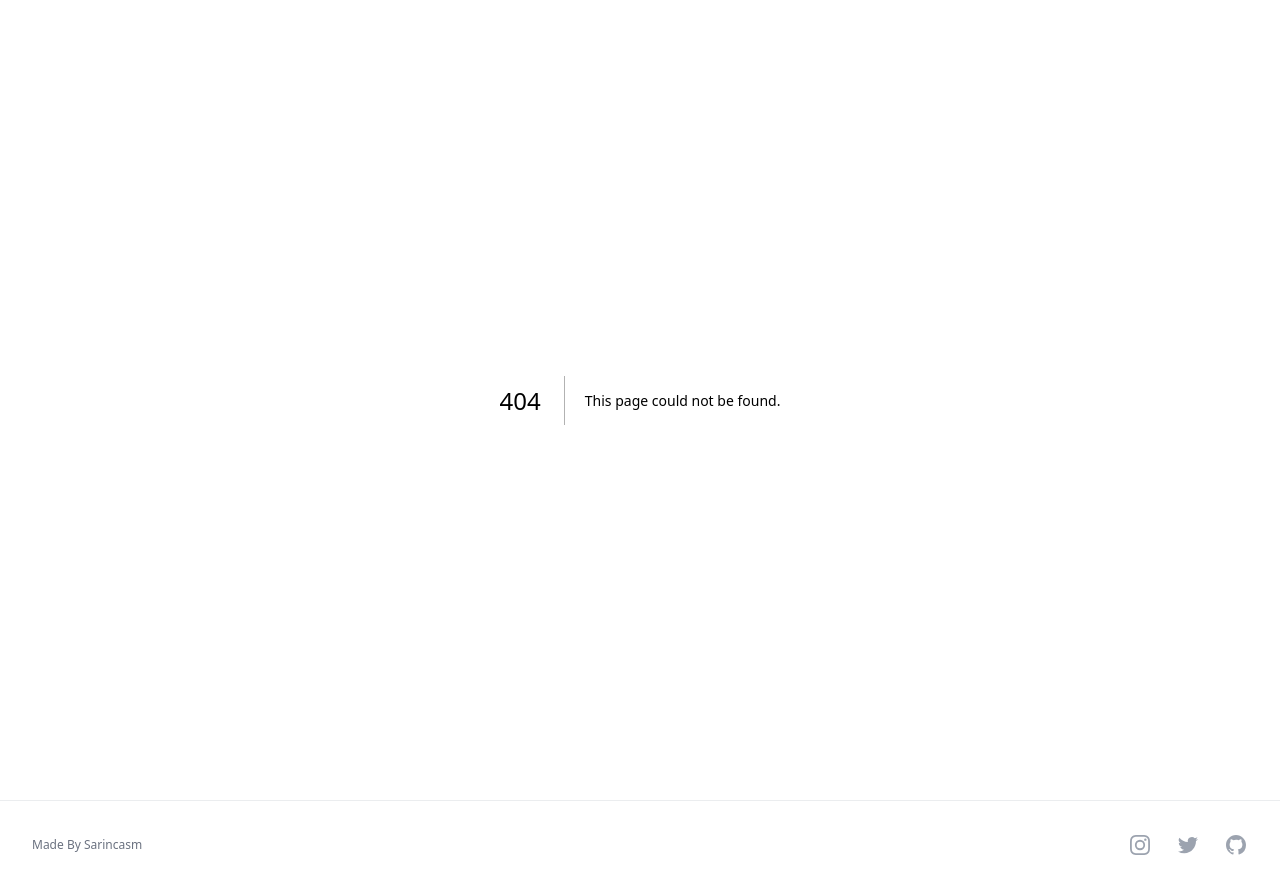
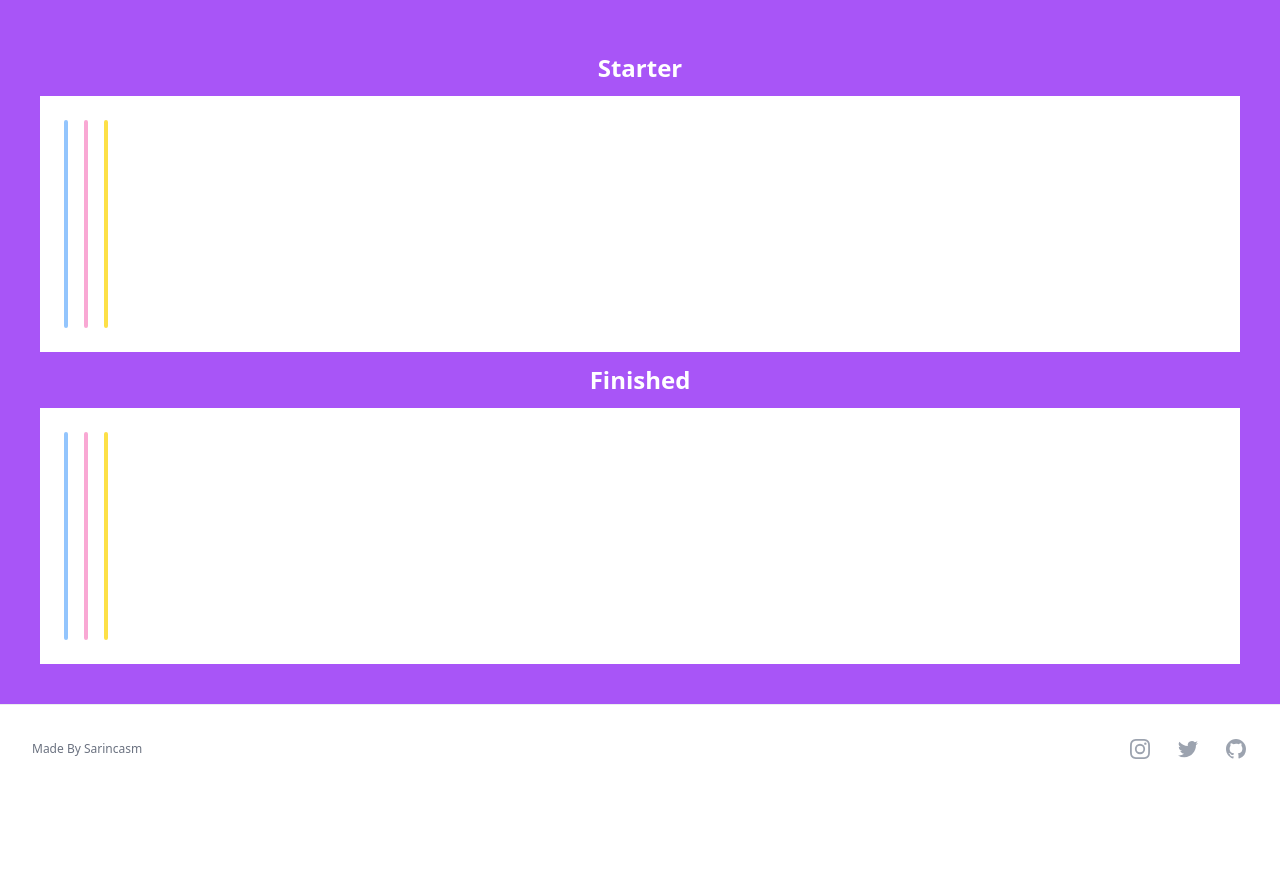
Before and after one commit to sarincasm/jar-of-dirt, a Next.js app in the folder style/css-fundamentals/: page /flexbox/wrapping/deconstructed-pancake in a window 1280 px wide. Before the commit this address had no page. Shown: the top 894 px of the page. After the commit the page ends 809 px from the top, so only its background shows below. Built offline with nearby package versions, Linux system fonts and the light colour scheme.

Commit message:
css fundamentals - flexbox - wrapping starter - deconstructed pancake

```diff
--- a/style/css-fundamentals/app/flexbox/growing-shrinking/page.tsx
+++ b/style/css-fundamentals/app/flexbox/growing-shrinking/page.tsx
@@ -56,8 +56,8 @@ export default function Page() {
 		},
 	].map((post) => ({...post, href: base + post.href}))
 
-	const mainTitle = 'Directions and Alignment'
-	const mainDescription = 'Directions and Alignment'
+	const mainTitle = 'Growing and Shrinking'
+	const mainDescription = 'Growing and Shrinking'
 
 	return LinkGrid({posts, mainTitle, mainDescription})
 }
--- a/style/css-fundamentals/app/flexbox/page.tsx
+++ b/style/css-fundamentals/app/flexbox/page.tsx
@@ -23,6 +23,16 @@ export default function Page() {
 				title: 'Flexbox',
 			},
 		},
+		{
+			href: '/wrapping',
+			title: 'Wrapping',
+			description: 'Wrapping',
+			date: '2023-05-23',
+			category: {
+				href: `${base}`,
+				title: 'Flexbox',
+			},
+		},
 	].map((post) => ({...post, href: base + post.href}))
 	const mainTitle = 'Module 4: Flexbox'
 	const mainDescription = 'Flexbox'
--- /dev/null
+++ b/style/css-fundamentals/app/flexbox/wrapping/deconstructed-pancake/page.tsx
@@ -0,0 +1,36 @@
+function renderStarter() {
+	return (
+		<section className="p-4 bg-white flex">
+			<article className="m-2 rounded-2xl h-52 bg-blue-400 border-blue-300 border-2"></article>
+			<article className="m-2 rounded-2xl h-52 bg-pink-400 border-pink-300 border-2"></article>
+			<article className="m-2 rounded-2xl h-52 bg-yellow-400 border-yellow-300 border-2"></article>
+		</section>
+	)
+}
+
+function renderDone() {
+	return (
+		<section className="p-4 bg-white flex">
+			<article className="m-2 rounded-2xl h-52 bg-blue-400 border-blue-300 border-2"></article>
+			<article className="m-2 rounded-2xl h-52 bg-pink-400 border-pink-300 border-2"></article>
+			<article className="m-2 rounded-2xl h-52 bg-yellow-400 border-yellow-300 border-2"></article>
+		</section>
+	)
+}
+
+export default function Page() {
+	return (
+		<main className="bg-purple-500">
+			<div className="p-10">
+				<h2 className="text-2xl font-bold my-3 text-center text-white">
+					Starter
+				</h2>
+				{renderStarter()}
+				<h2 className="text-2xl font-bold my-3 text-center text-white">
+					Finished
+				</h2>
+				{renderDone()}
+			</div>
+		</main>
+	)
+}
--- /dev/null
+++ b/style/css-fundamentals/app/flexbox/wrapping/page.tsx
@@ -0,0 +1,24 @@
+import {LinkGrid, GridPost} from '@/components/LinkGrid'
+
+export default function Page() {
+	const base = '/flexbox/wrapping'
+	const categoryTitle = 'Wrapping'
+	const posts: GridPost[] = [
+		{
+			href: '/deconstructed-pancake',
+			title: 'Deconstructed Pancake',
+			description: 'Deconstructed Pancake',
+			date: '2023-05-24',
+			category: {
+				href: `${base}`,
+				title: categoryTitle,
+			},
+		},
+	].map((post) => ({...post, href: base + post.href}))
+
+	const mainTitle = 'Wrapping'
+	const mainDescription =
+		'Inline elements can be broken up to spread over multiple lines. In Flexbox, a similar concept exists, via the flex-wrap property.'
+
+	return LinkGrid({posts, mainTitle, mainDescription})
+}
```
